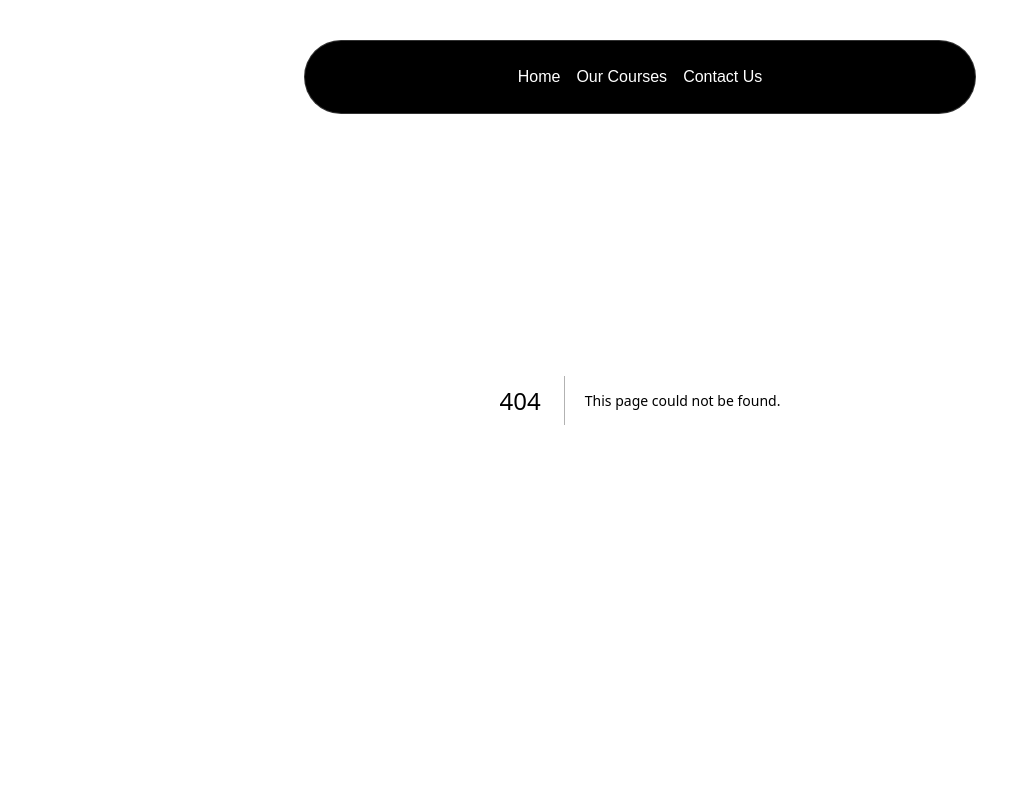
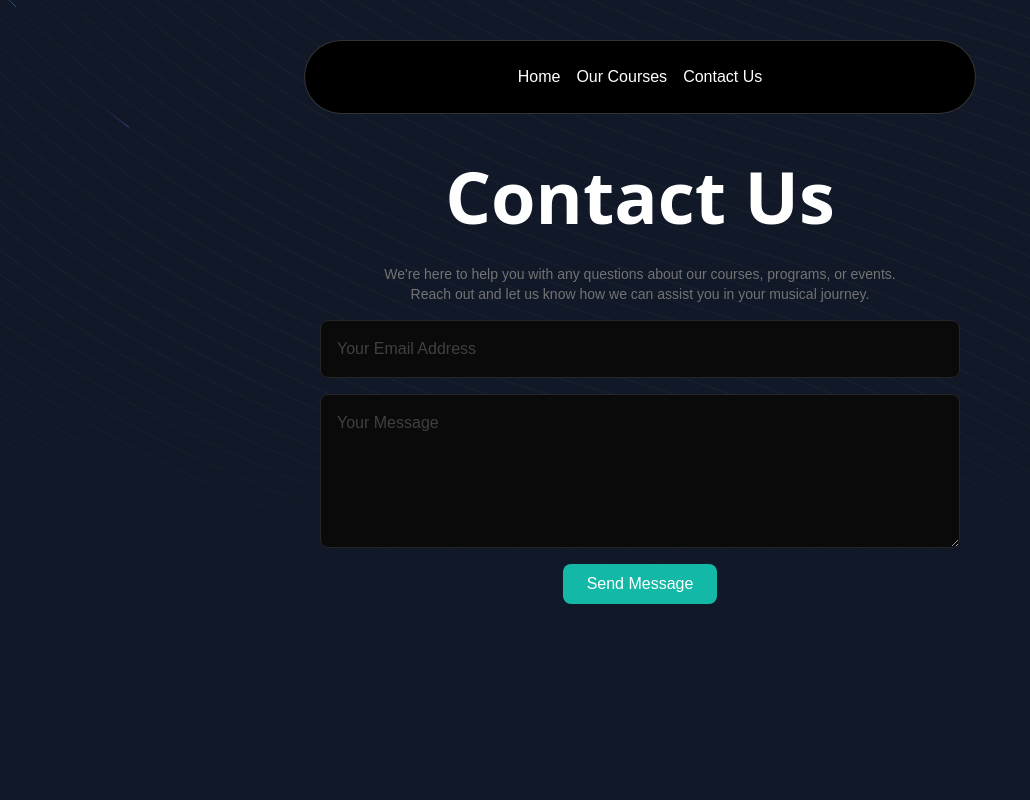
Before and after one commit to amank736836/Chai-Aur-Next, a Next.js app in the folder music-nextjs/: page /contact in a window 1280 px wide. Before the commit this address had no page. Shown: the top 800 px of the page, without its empty margins (0-1030 px from the left). Built offline with nearby package versions, Linux system fonts and the light colour scheme.

Commit message:
add Contact page with form for user inquiries

```diff
--- /dev/null
+++ b/music-nextjs/src/app/contact/page.tsx
@@ -0,0 +1,64 @@
+"use client";
+
+import { BackgroundBeams } from "@/components/ui/background-beams";
+import { FormEvent, useState } from "react";
+
+function page() {
+  const [email, setEmail] = useState<string>("");
+  const [message, setMessage] = useState<string>("");
+
+  const handleSubmit = (event: FormEvent<HTMLFormElement>) => {
+    event.preventDefault();
+    console.log("Submitted", email, message);
+  };
+
+  return (
+    <div className="min-h-screen bg-gray-100 dark:bg-gray-900 py-12 pt-36 relative">
+      <BackgroundBeams className="absolute top-0 left-0 w-full h-full z-0" />
+      <div className="max-w-2xl mx-auto p-4 relative z-10">
+        {" "}
+        <h1 className="text-lg md:text-7xl text-center font-sans font-bold mb-8 text-white">
+          Contact Us
+        </h1>
+        <p className="text-neutral-500 max-w-lg mx-auto my-2 text-sm text-center">
+          We&apos;re here to help you with any questions about our courses,
+          programs, or events. Reach out and let us know how we can assist you
+          in your musical journey.
+        </p>
+        <form
+          onSubmit={handleSubmit}
+          className="space-y-4 mt-4
+        flex flex-col justify-center items-center
+        "
+        >
+          <input
+            type="email"
+            value={email}
+            onChange={(e) => setEmail(e.target.value)}
+            placeholder="Your Email Address"
+            className="rounded-lg border border-neutral-800 focus:ring-2 focus:ring-teal-500 w-full p-4 bg-neutral-950 placeholder:text-neutral-700 "
+            required
+          />
+          <textarea
+            value={message}
+            onChange={(e) => setMessage(e.target.value)}
+            placeholder="Your Message"
+            className="rounded-lg border border-neutral-800 focus:ring-2 focus:ring-teal-500 w-full p-4 bg-neutral-950 placeholder:text-neutral-700 "
+            required
+            rows={5}
+          ></textarea>
+          <button
+            type="submit"
+            className="px-6 py-2 rounded-lg bg-teal-500 text-white font-medium
+            hover:bg-teal-600 focus:outline-none focus:ring-2 focus:ring-teal-500 focus:ring-offset-2
+            "
+          >
+            Send Message
+          </button>
+        </form>
+      </div>
+    </div>
+  );
+}
+
+export default page;
```
